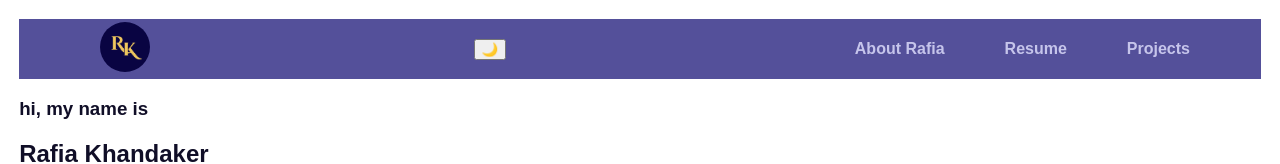
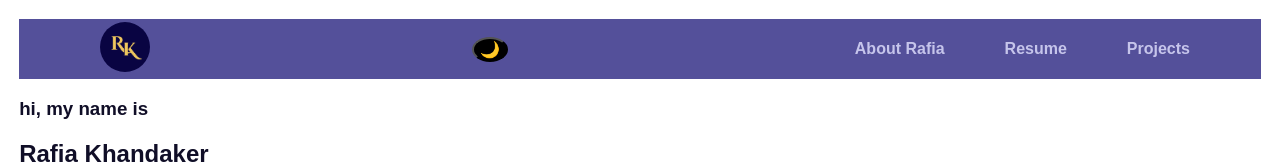
Before and after one commit to RafiaJK/portfolio, a React (Create React App) app: page / in a window 1280 px wide. Shown: the top 164 px of the page. Built offline with nearby package versions, Linux system fonts and the light colour scheme.

Commit message:
Updated dark mode button look

```diff
--- a/src/App.css
+++ b/src/App.css
@@ -43,3 +43,9 @@ body {
   font-family: 'Poppins', sans-serif;
   /* background-color: #fcfcfc; */
 }
+
+.button-darkmode{
+  border-radius: 50%;
+  font-size: medium;
+  background-color: black;
+}
--- a/src/Nav.js
+++ b/src/Nav.js
@@ -28,11 +28,10 @@ function Nav({toggleTheme, theme}) {
 
 
       <div className={`App ${theme}`}>
-      {/* <button onClick={toggleTheme}> ☀️ | 🌙 </button> */}
       {!darkButton ? (
-        <button onClick={toggleDarkMode}>☀️</button>
+        <button className="button-darkmode" onClick={toggleDarkMode}>☀️</button>
       ) : (
-        <button onClick={toggleDarkMode}>🌙</button>
+        <button className="button-darkmode" onClick={toggleDarkMode}>🌙</button>
       )}
       </div>
 
```
